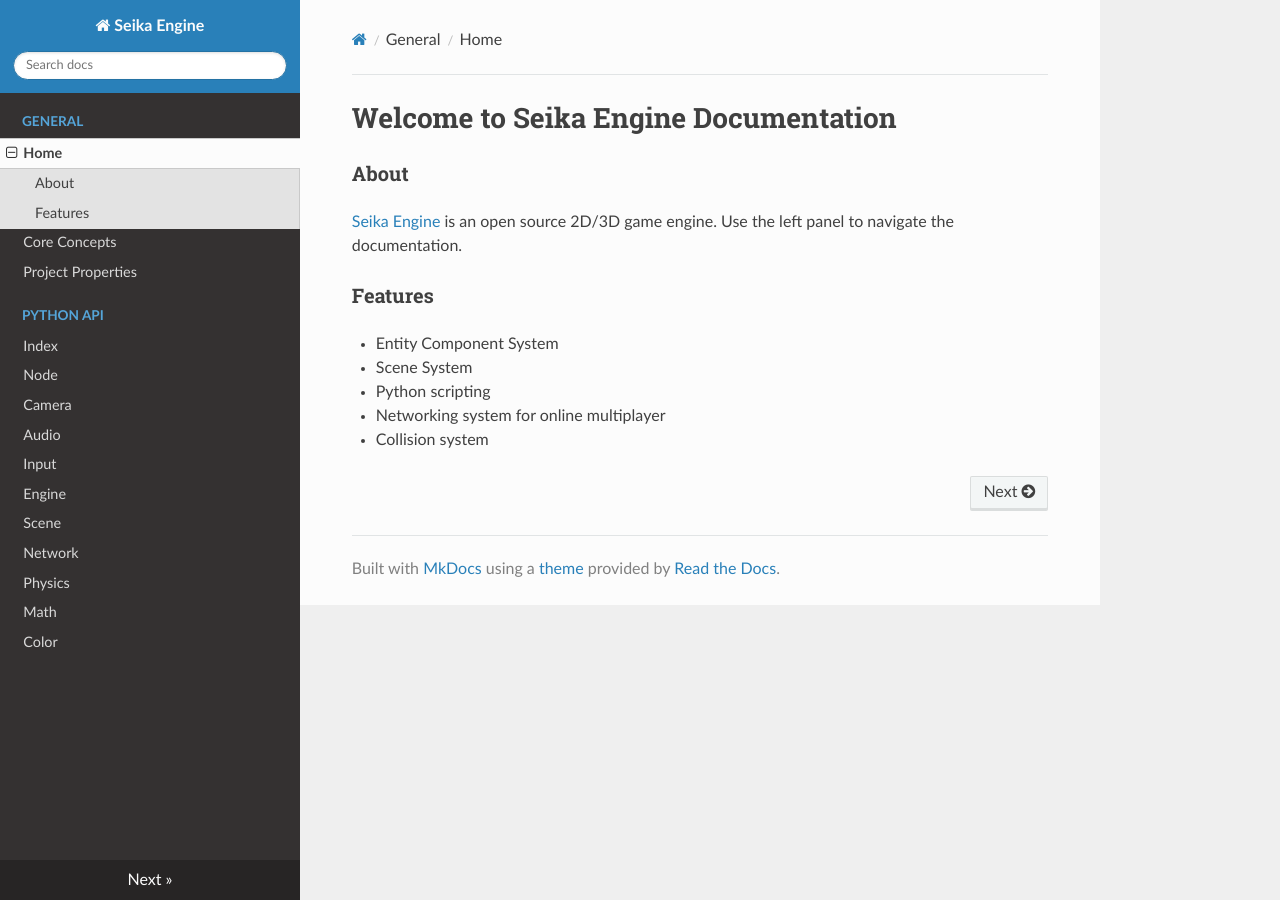
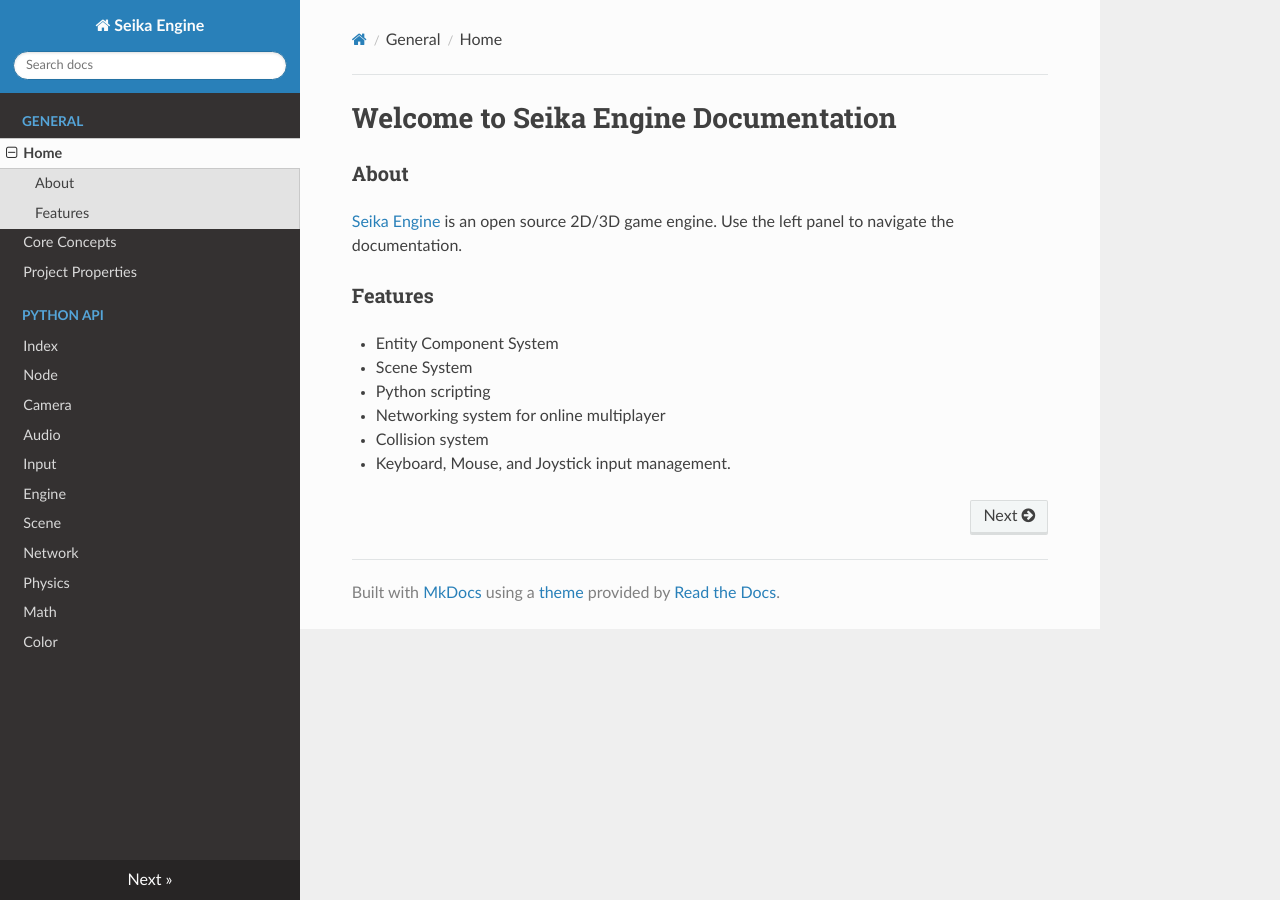
Before and after one commit to Chukobyte/seika-engine, an MkDocs documentation site: the page built from docs/index.md, in a window 1280 px wide. Built offline with MkDocs 1.6.1, drawn with Linux system fonts in a browser that asks for light colours; nearby versions of some CDN libraries.

Commit message:
Updated index in docs.

```diff
--- a/docs/index.md
+++ b/docs/index.md
@@ -11,3 +11,4 @@
 * Python scripting
 * Networking system for online multiplayer
 * Collision system
+* Keyboard, Mouse, and Joystick input management.
```
